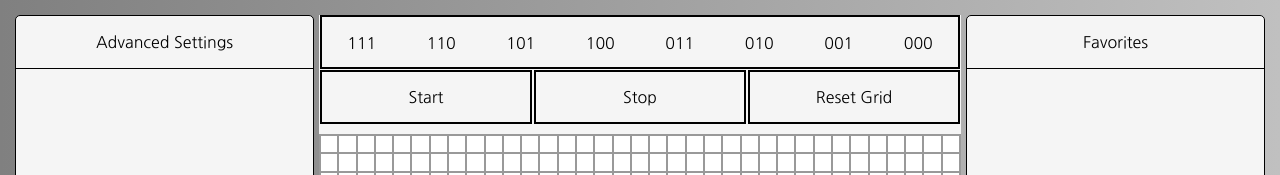
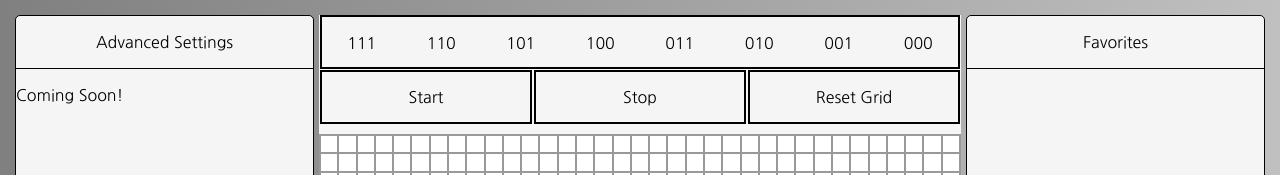
Before and after one commit to ConnorMooneyhan/cellular-automata, a plain HTML site: page index.html in a window 1280 px wide. Shown: the top 175 px of the page. Drawn offline with Linux system fonts and the light colour scheme.

Commit message:
Update index.html

```diff
--- a/index.html
+++ b/index.html
@@ -16,6 +16,7 @@
       <div id="advanced-title">
         <p>Advanced Settings</p>
       </div>
+      <p>Coming Soon!</p>
     </div>
     <div id="primary-flex">
       <div id='options'>
```
